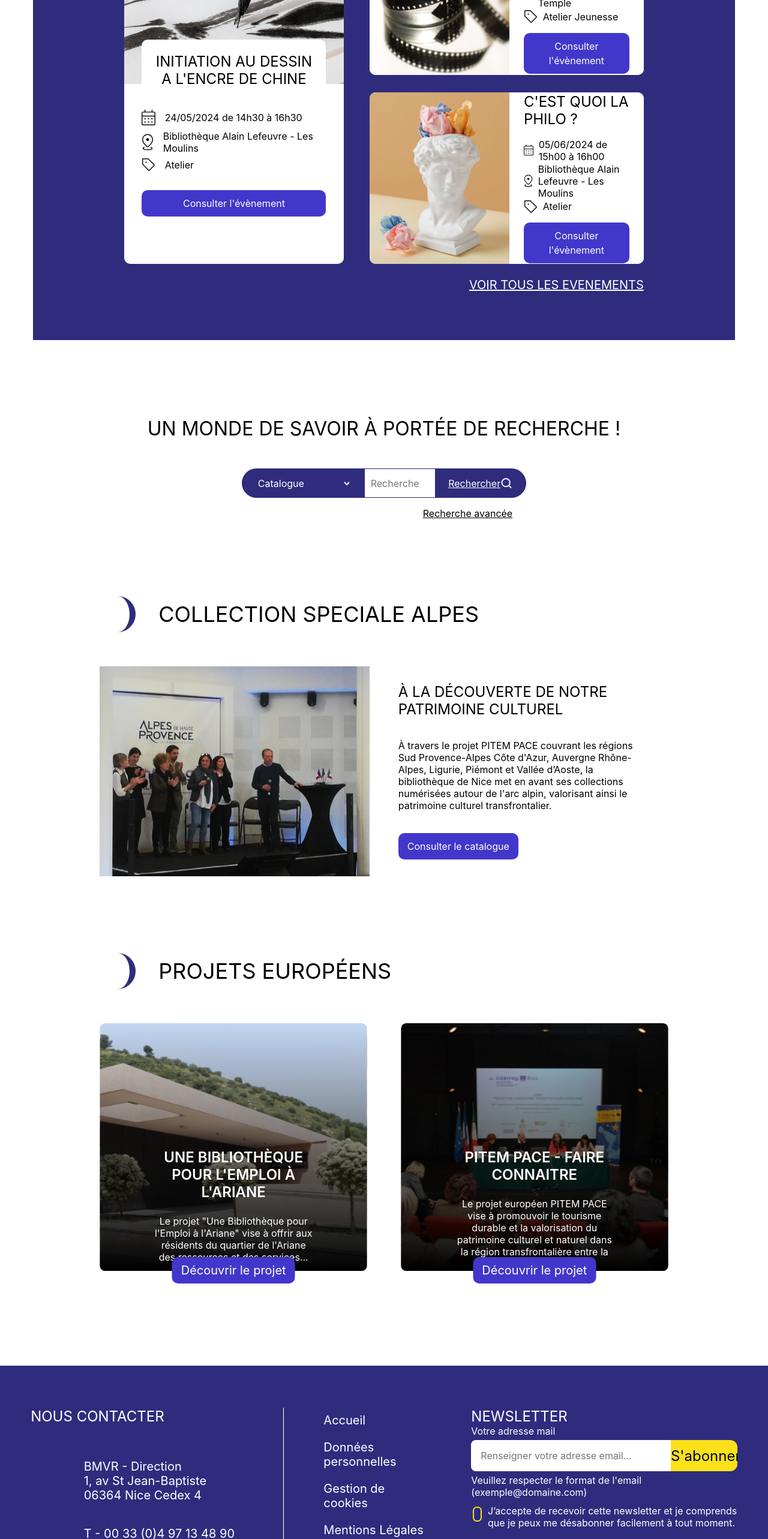
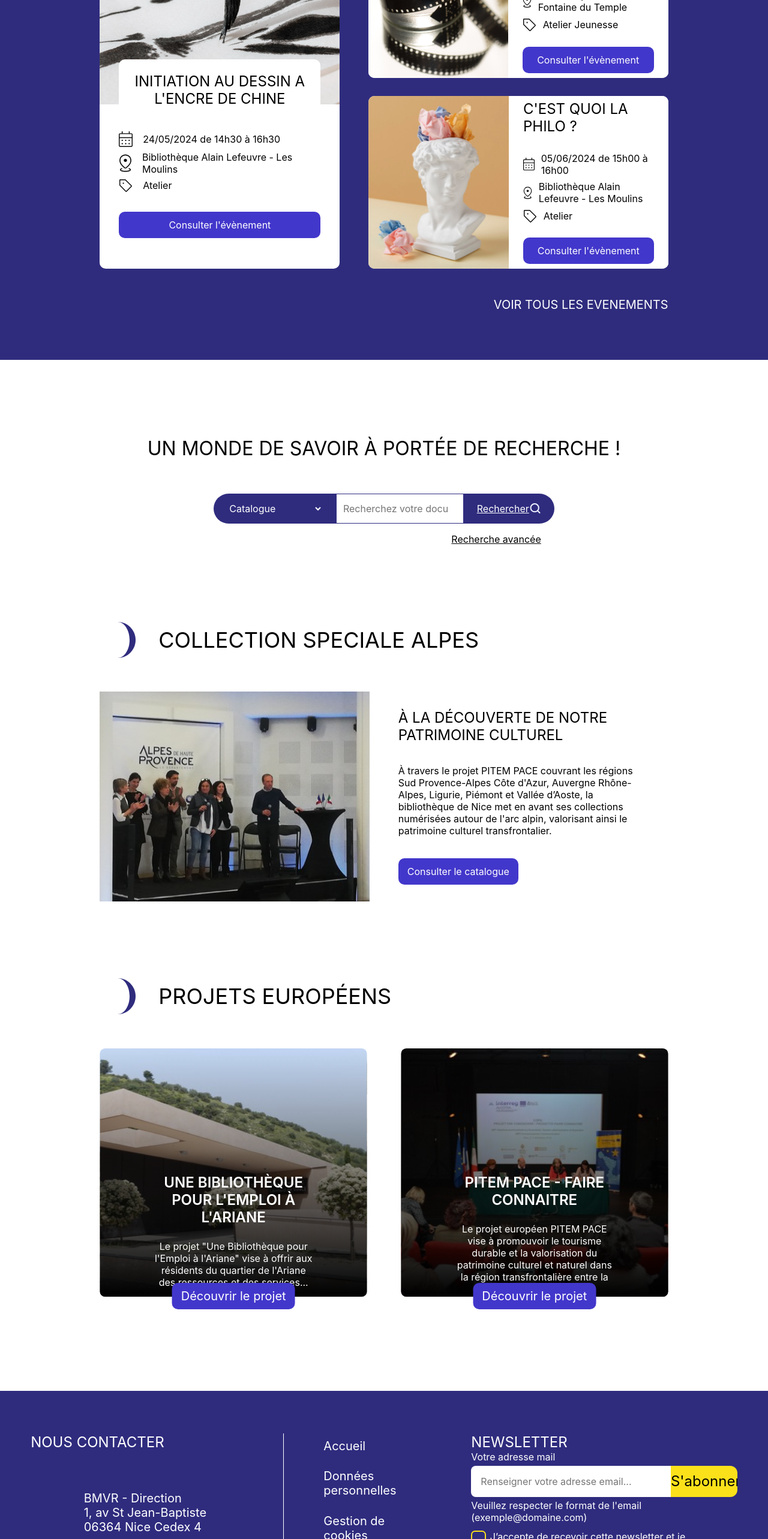
Before and after one commit to Aurore-Dimech/A11Y_2024_IIM, a React (Create React App) app: page / in a window 1280 px wide. Shown: the part 1292-3858 px from the top of the page at 60% size. Built offline with nearby package versions, Linux system fonts and the light colour scheme; the HTML template or start-up script is replaced by a standard one.

Commit message:
FIXED css conflicts

```diff
--- a/src/components/css/Agenda.css
+++ b/src/components/css/Agenda.css
@@ -2,6 +2,7 @@
     background-color: #2F2C7E ;
     margin-top: 10%;
     padding: 5em 0;
+    width: 100%;
 }
 
 .agenda-section {
@@ -93,6 +94,10 @@
     justify-content: end;
     /* font-size: 20px; */
     font-size: 1.25rem;
-    /* text-decoration: none; */
+    text-decoration: none;
     color: black;
 }
+
+.all-events:hover {
+    text-decoration: underline;
+}
--- a/src/components/css/FilterGroup.css
+++ b/src/components/css/FilterGroup.css
@@ -9,7 +9,7 @@
     gap: 0.4em;
 }
 
-input[type="checkbox"] {
+.individual_filter_label input[type="checkbox"] {
     appearance: none;
     /* height: 20px; */
     width: 21px;
@@ -19,7 +19,7 @@
 
 }
 
-input[type="checkbox"]:checked {
+.individual_filter_label input[type="checkbox"]:checked {
     border-color: rgba(47, 44, 126, 1); /* Couleur de la bordure lorsque cochée */
     background-color: rgba(251, 225, 26, 1); /* Couleur de fond lorsque cochée */
 }
--- a/src/components/js/FilterGroup.js
+++ b/src/components/js/FilterGroup.js
@@ -1,5 +1,4 @@
 import React, {useState} from "react";
-import filter from "./filter";
 import chevronRight from "../../images/Chevron-right.png";
 import "../css/FilterGroup.css";
 
--- a/src/pages/css/SearchPage.css
+++ b/src/pages/css/SearchPage.css
@@ -1,4 +1,4 @@
-main {
+.main-search-page {
     display: flex;
     flex-direction: column;
     align-items: center;
--- a/src/pages/js/SearchPage.js
+++ b/src/pages/js/SearchPage.js
@@ -3,7 +3,6 @@
 import bookList from "../../data/bookList";
 import "../css/SearchPage.css";
 import Filter from "../../components/js/filter"
-import ChevronRight from "../../images/Chevron-right.png";
 
 import chevronRight from "../../images/Chevron-right.png";
 
@@ -24,7 +23,7 @@
   ));
 
   return (
-    <main role="main">
+    <main role="main" className="main-search-page">
       <h1>RESULTAT DE LA RECHERCHE :</h1>
       <p className="ma_recherche"> Ma recherche : "Ariol"</p>
       <button className="btn_change">
@@ -42,25 +41,25 @@
                 <nav aria-label="Pagination">
                   <ul className="pagination">
                     <li>
-                        <a href="#" className="arrow left" aria-label="Previous page">&lt;</a>
+                        <a href="/previous-page" className="arrow left" aria-label="Previous page">&lt;</a>
                     </li>
                     <li>
-                        <a href="#" className="page active" aria-current="page">1</a>
+                        <a href="/page" className="page active" aria-current="page">1</a>
                     </li>
                     <li>
-                        <a href="#" className="page">2</a>
+                        <a href="/page" className="page">2</a>
                     </li>
                     <li>
-                        <a href="#" className="page">3</a>
+                        <a href="/page" className="page">3</a>
                     </li>
                     <li>
                         <span class="dots" aria-hidden="true">...</span>
                     </li>
                     <li>
-                        <a href="#" className="page">100</a>
+                        <a href="/page" className="page">100</a>
                     </li>
                     <li>
-                        <a href="#" className="arrow right" aria-label="Next page">&gt;</a>
+                        <a href="/next-page" className="arrow right" aria-label="Next page">&gt;</a>
                     </li>
                   </ul>
                 </nav>
```
